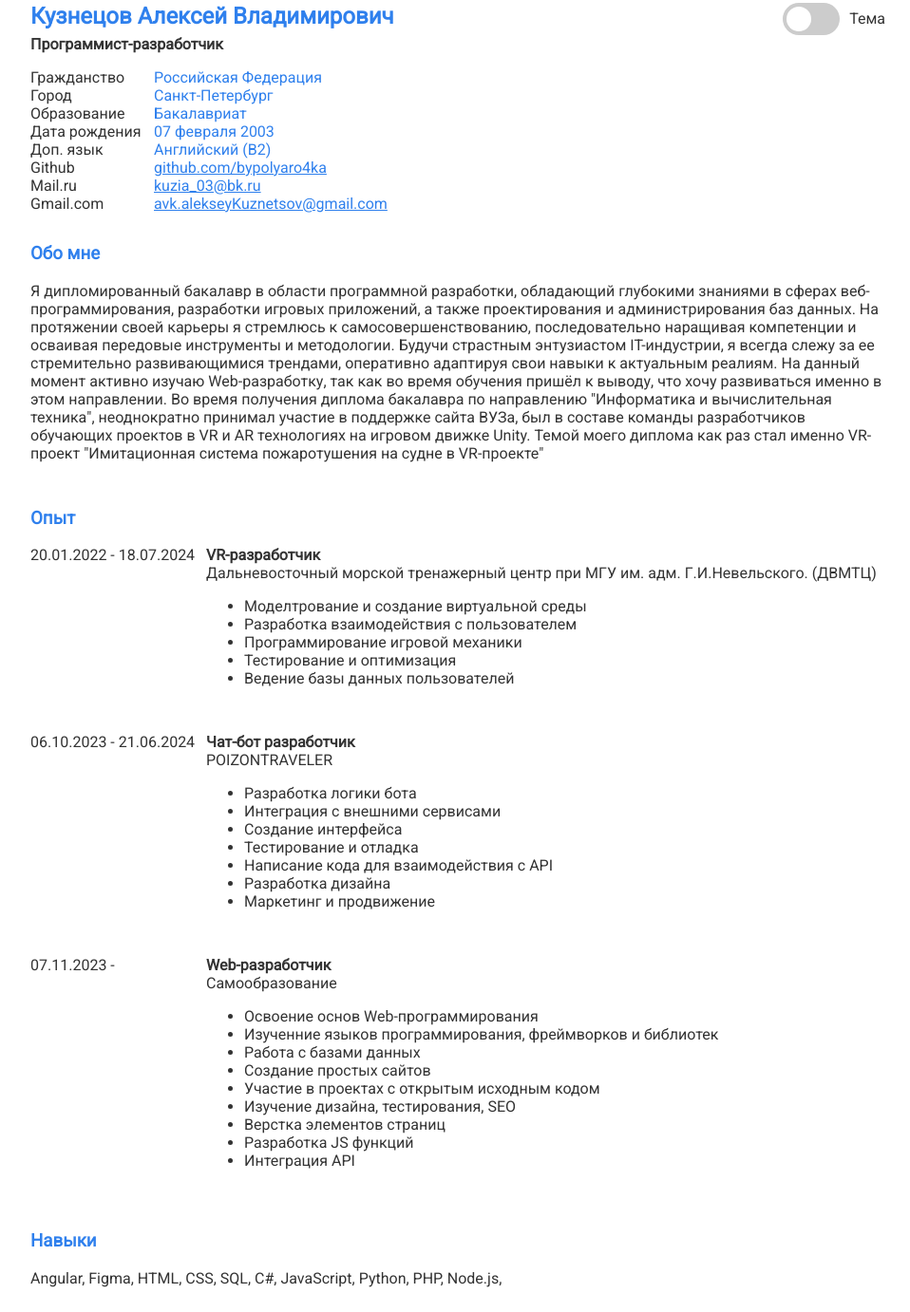
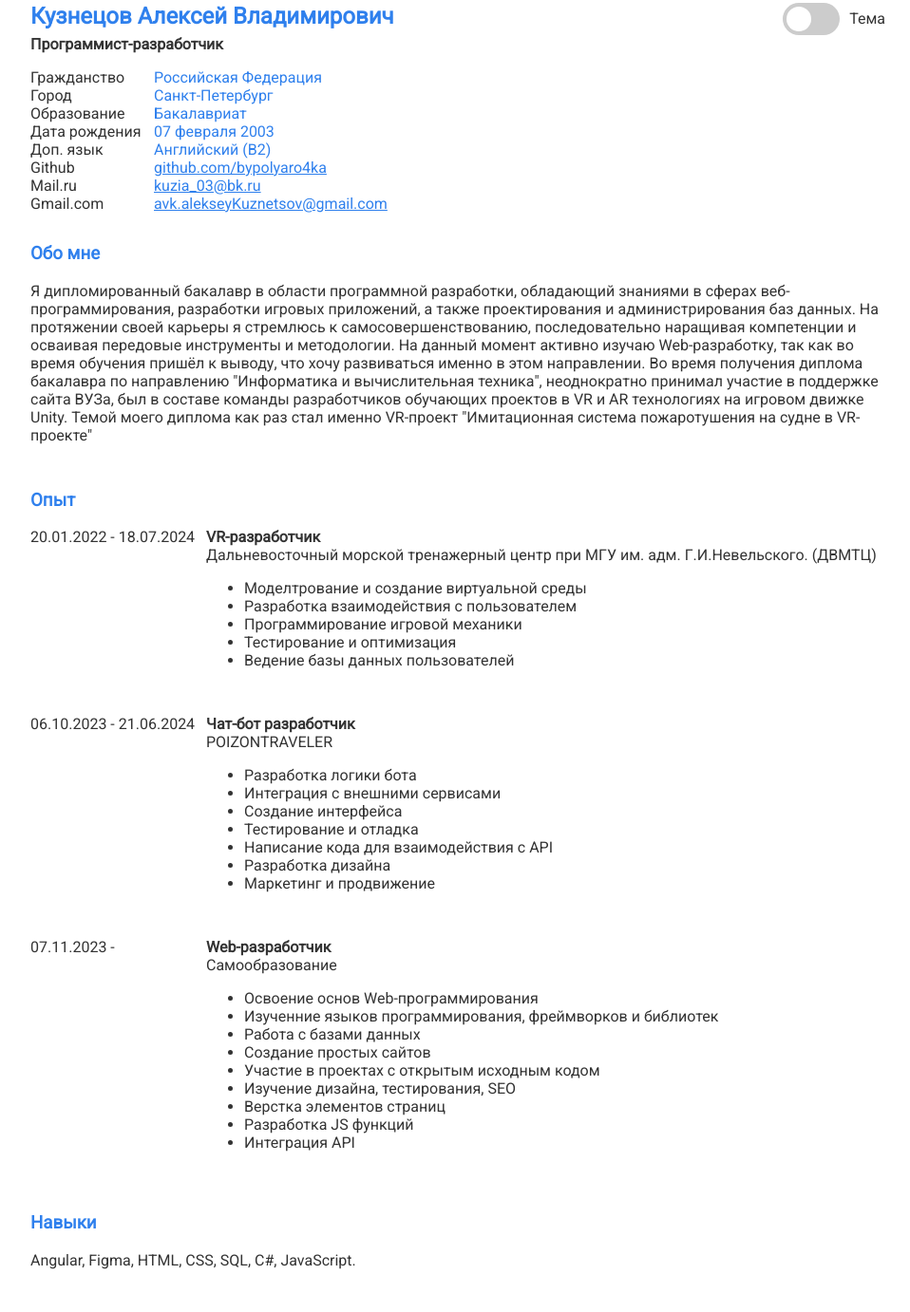
Before and after one commit to bypolyaro4ka/CVME, a plain HTML site: page index.html in a window 1280 px wide. Shown: the part 17-1399 px from the top of the page at 95% size, without its empty margins (158-1116 px from the left). Drawn offline with Linux system fonts and the light colour scheme.

Commit message:
Update index.html

```diff
--- a/index.html
+++ b/index.html
@@ -97,12 +97,10 @@
 
       <div class="description">
         Я дипломированный бакалавр в области программной разработки,
-        обладающий глубокими знаниями в сферах веб-программирования,
+        обладающий знаниями в сферах веб-программирования,
         разработки игровых приложений, а также проектирования и администрирования баз данных.
         На протяжении своей карьеры я стремлюсь к самосовершенствованию,
         последовательно наращивая компетенции и осваивая передовые инструменты и методологии.
-        Будучи страстным энтузиастом IT-индустрии, я всегда слежу за ее стремительно развивающимися трендами,
-        оперативно адаптируя свои навыки к актуальным реалиям.
         На данный момент активно изучаю Web-разработку, так как во время обучения пришёл к выводу, что хочу развиваться именно в этом направлении.
         Во время получения диплома бакалавра по направлению "Информатика и вычислительная техника",
         неоднократно принимал участие в поддержке сайта ВУЗа, был в составе команды разработчиков обучающих проектов
@@ -173,7 +171,7 @@
     <section>
       <h3>Навыки</h3>
       <div>
-        Angular, Figma, HTML, CSS, SQL, C#, JavaScript, Python, PHP, Node.js,
+        Angular, Figma, HTML, CSS, SQL, C#, JavaScript.
       </div>
     </section>
 
```
